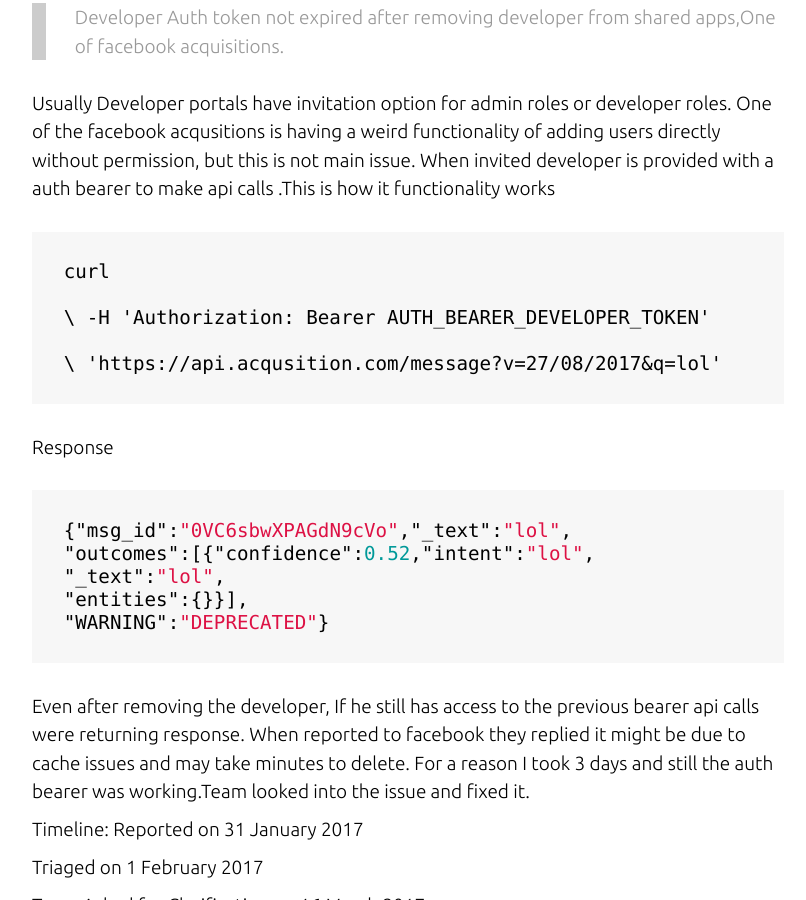
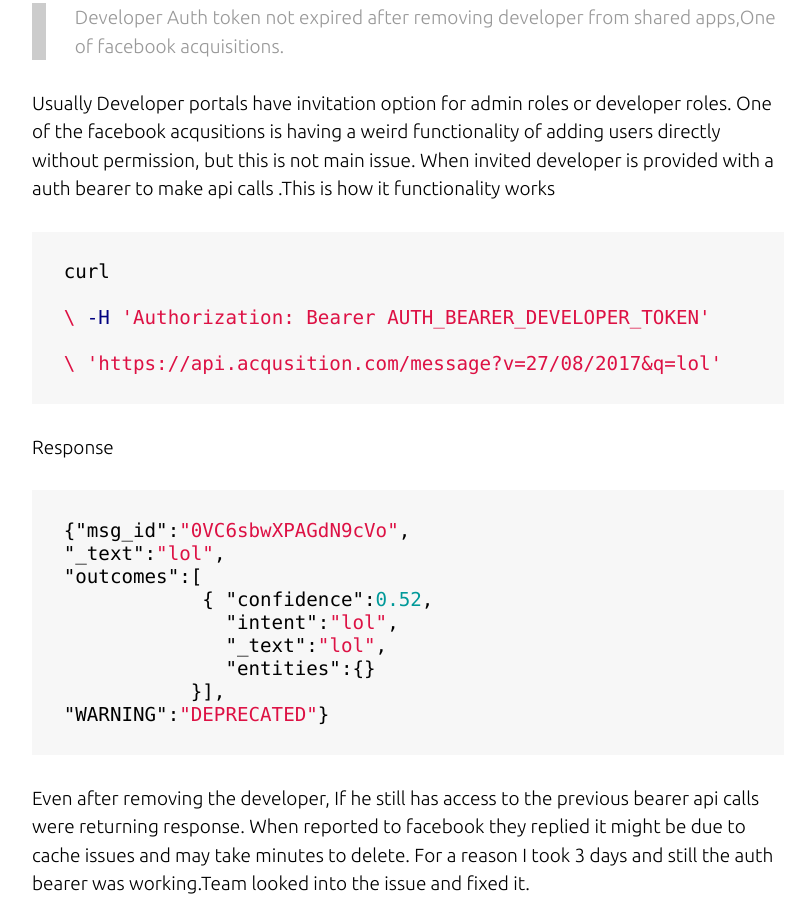
Before and after one commit to cymtrick/lol, a Jekyll site: the page built from _posts/2017-08-27-Access-Error-In-Developer-Portal-[Facebook-Acqusition].md, in a window 1280 px wide and 900 px high, scrolled down 272 px. Shown: the whole window, without its empty margins (232-1038 px from the left). Built offline with Jekyll 4.4.1, drawn with Linux system fonts in a browser that asks for light colours; nearby versions of some CDN libraries.

Commit message:
Update 2017-08-27-Access-Error-In-Developer-Portal-[Facebook-Acqusition].md

```diff
--- a/_posts/2017-08-27-Access-Error-In-Developer-Portal-[Facebook-Acqusition].md
+++ b/_posts/2017-08-27-Access-Error-In-Developer-Portal-[Facebook-Acqusition].md
@@ -8,7 +8,7 @@
 functionality of adding users directly without permission, but this is not main issue. When invited developer is provided with a auth bearer to make api calls
 .This is how it functionality works
 
-{% highlight curl %}
+{% highlight shell %}
 
 curl
 
@@ -22,10 +22,14 @@
 
 {% highlight json %}
 
-{"msg_id":"0VC6sbwXPAGdN9cVo","_text":"lol",
-"outcomes":[{"confidence":0.52,"intent":"lol",
+{"msg_id":"0VC6sbwXPAGdN9cVo",
 "_text":"lol",
-"entities":{}}],
+"outcomes":[
+            { "confidence":0.52,
+              "intent":"lol",
+              "_text":"lol",
+              "entities":{}
+           }],
 "WARNING":"DEPRECATED"}
 
 {% endhighlight %}
@@ -35,14 +39,9 @@
 the auth bearer was working.Team looked into the issue and fixed it.
 
 Timeline:
-Reported on 31 January 2017
-
-Triaged on 1 February 2017
-
-Team Asked for Clarification on 16 March 2017
-
-Further Clarification sent on 18 March 2017
-
-Fixed on 18 May 2017
-
+Reported on 31 January 2017<br>
+Triaged on 1 February 2017<br>
+Team Asked for Clarification on 16 March 2017<br>
+Further Clarification sent on 18 March 2017<br>
+Fixed on 18 May 2017<br>
 Bounty awarded on 6 June 2017
```
